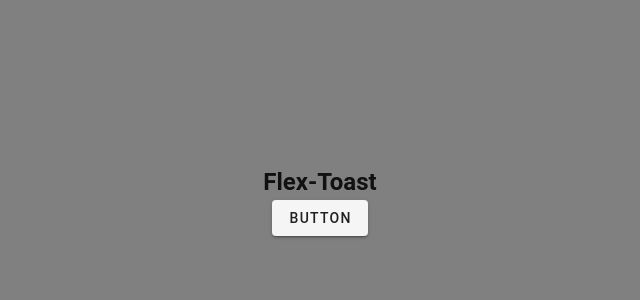
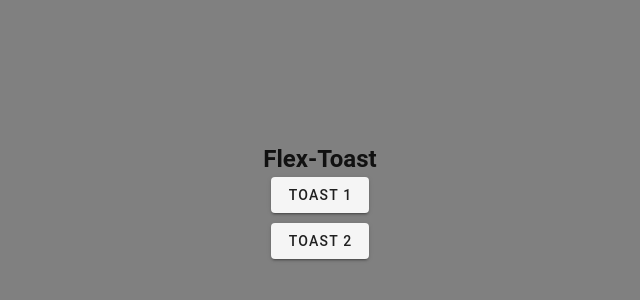
Before and after one commit to RGienz/flex-toast, a website: page public/index.html in a window 1280 px wide. Shown: the part 200-500 px from the top of the page, without its empty margins (320-960 px from the left). Drawn offline with nearby package versions, Linux system fonts and the light colour scheme.

Commit message:
update index 10282024

```diff
--- a/public/index.html
+++ b/public/index.html
@@ -6,19 +6,36 @@
     <meta name="viewport" content="width=device-width, initial-scale=1, maximum-scale=1, user-scalable=no, minimal-ui">
     <meta charset="utf-8" />
 
-
+    <style>
+        /* body {
+            background: transparent;
+        }
+        v-app, #app {
+            background: rgba(0, 0, 0, 0.3);
+        }
+        .custom-color .v-text-field__slot input {
+            color: red;
+            font-size: 20px;
+            display: flex;
+        } */
+    </style>
 </head>
 <body>
     <div id="app">
         <v-app>
             <v-main>
 
-                <div style="display: flex; justify-content: center; align-items: center; width: 100vw; height: 100vh;background-color: gray;">
-                    <div style="display: flex; flex-direction: column; align-items: center;">
-                        <h2>Flex-Toast</h2>
-                        <v-btn @click="displayAlert()">button</v-btn>
+
+
+                    <div style="display: flex; justify-content: center; align-items: center; width: 100vw; height: 100vh;background-color: gray ;">
+                        <div style="display: flex; flex-direction: column; align-items: center;">
+                            <h2>Flex-Toast</h2>
+                            <v-btn @click="displayAlert()">toast 1</v-btn>
+                            <v-btn style="margin-top:10px ;" @click="displayAlert1()">toast 2</v-btn>
+                        </div>
                     </div>
-                </div>
+
+
 
             </v-main>
         </v-app>
@@ -40,35 +57,126 @@
                 // this.displayAlert()
             },
             methods: {
+
                 displayAlert() {
                     flexToast({
-                        // position: "top-end",
-                        // icon: "check-circle",
-                        // icon: "account",
-                        // title: "Flex-Toast Alert Working",
-                        // titleSize : '20px',
-                        // titleMarginLeft : '30px',
-                        // showConfirmButton: true,
-                        // confirmButtonText: "Got it!",
-                        // // showLoadingBar: false,
-                        // timer: 100,
-                        // backgroundColor: 'rgba(0, 128, 0, 0.8)',
-                        // textColor: 'white',
-                        // fontSize: '20px',
-                        // // width: '300px',
-                        // // height: '80px',
-                        // loadingColor: 'blue',
-                        // iconColor: 'orange',
-                        // bodyBackgroundImage: 'url("https://cdn-icons-png.flaticon.com/512/400/400833.png")',
+                        position: "top-end",
+
+                        // importBackgroundImage: 'url("https://cdn-icons-png.flaticon.com/512/400/400833.png")',
+                        // backgroundSize : '380px 200px',
+                        // importBackgroundImage: 'url("https://cdn-icons-png.flaticon.com/512/284/284746.png")',
+                        // titleLeft : '50px',
+                        // iconLeft : '60px',
+                        // iconLeft : '250px',
+                        // iconTop : '-90px',
+
 
                     });
                 },
+
+                displayAlert1() {
+                    flexToast({
+                        // div body  -------------------------------
+
+                        // flexPositionCheck :true,
+                        // backgroundColor: 'rgba(14, 234, 50, 0.43)',
+                        // backgroundColor: 'rgba(248, 241, 241, 0.7)',
+                        backgroundColor: 'white',
+                        position: 'custom',
+                        // position: 'top-start',
+                        customX: 141,
+                        customY: 62,
+                        bWidth: '413px',
+                        bHeight: '192px',
+
+
+
+
+
+
+                        // -----------------------------------------
+
+
+
+
+
+
+
+                        // title / ZoomIn/Out----------------------
+
+                        // titleZoomOut : true,
+                        // titlePosition : true,
+                        // title: '꧁ᬊᬁᴀɴɢᴇʟᬊ᭄꧂',
+                        title: 'HELLO',
+                        titleX : 16,
+                        titleY : 0,
+                        titleSize : '52.03px',
+                        // titleBoxShadow : '0 8px 20px rgba(0, 0, 0, 0.5), 0 4px 30px rgba(0, 0, 0, 0.2)',
+
+
+
+
+
+                        // ----------------------------------------
+
+
+
+
+
+                        // icon mdi- / url image - ZoomIn/Out------
+
+                        // iconPosition : true,
+                        // iconZoomOut : true,
+                        iconUrl: 'https://static.vecteezy.com/system/resources/previews/018/930/415/non_2x/instagram-logo-instagram-icon-transparent-free-png.png',
+                        // imageUrl: 'https://static.vecteezy.com/system/resources/previews/018/930/415/non_2x/instagram-logo-instagram-icon-transparent-free-png.png',
+                        // icon : 'account',
+                        iconX : 305,
+                        iconY : -6,
+                        iconZoom : 1.20,
+
+
+
+                        // ---------------------------------------
+
+
+
+
+
+
+
+
+
+
+
+
+
+                    });
+
+
+
+
+
+
+
+
+
+
+
+
+
+
+                },
+
+
             },
         });
     </script>
-    <style>
 
-    </style>
 
 </body>
+
+<style>
+
+</style>
+
 </html>
```
